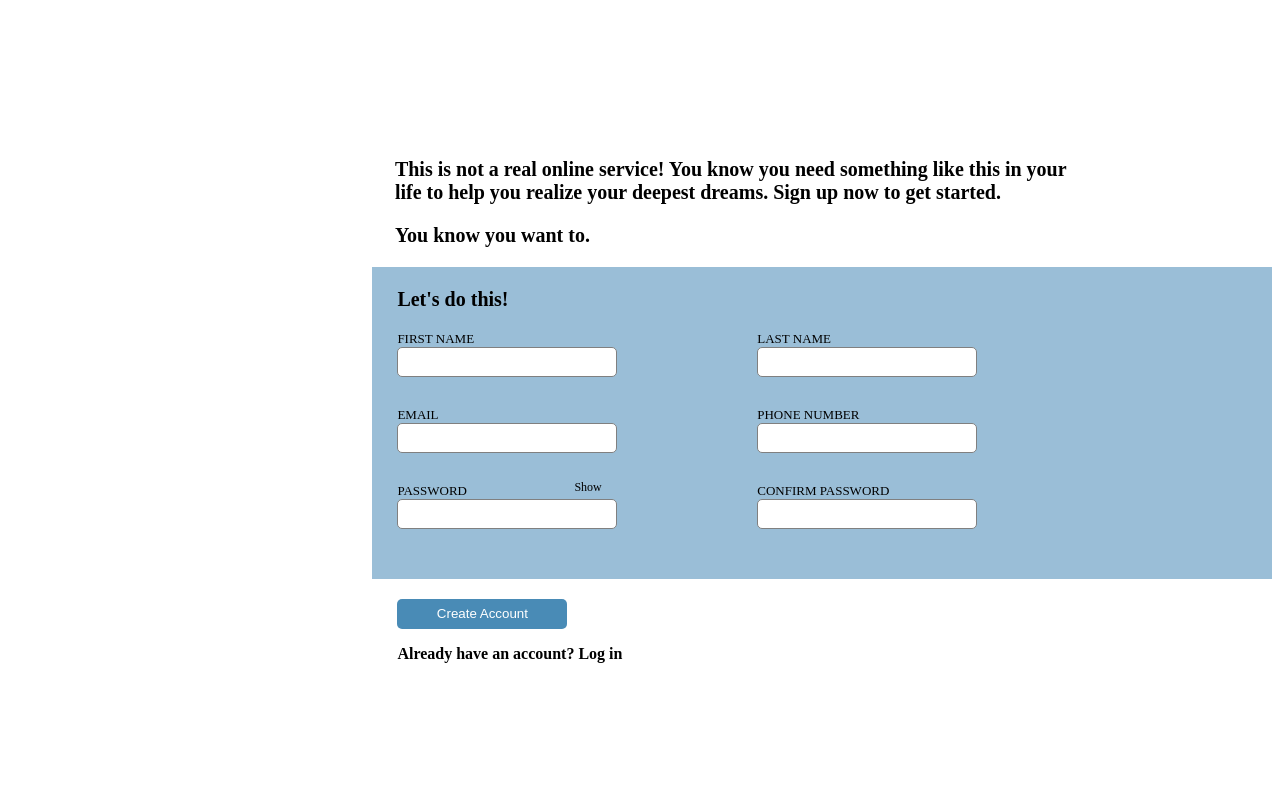
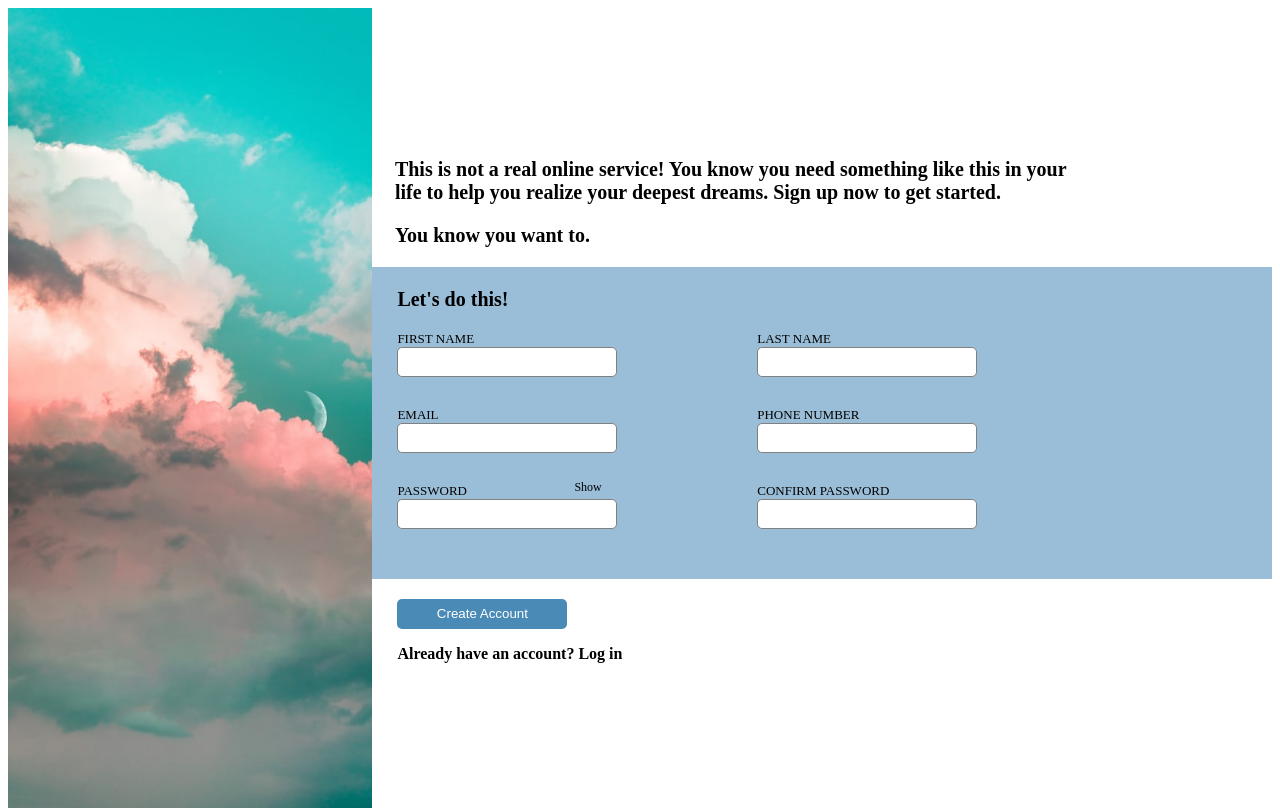
Before and after one commit to Nhlalo/forms, a plain HTML site: page index.html in a window 1280 px wide. Drawn offline with Linux system fonts and the light colour scheme.

Commit message:
Edit the CSS file

```diff
--- a/styles.css
+++ b/styles.css
@@ -14,7 +14,7 @@ body{
 header{
   min-height: 100vh;
   width: 40vw;
-  background-image: url(/photo-1542272201-b1ca555f8505.jpeg.jpg);
+  background-image: url(image/photo-1542272201-b1ca555f8505.jpeg.jpg);
   background-position: center;
   background-size: cover;
 
```
